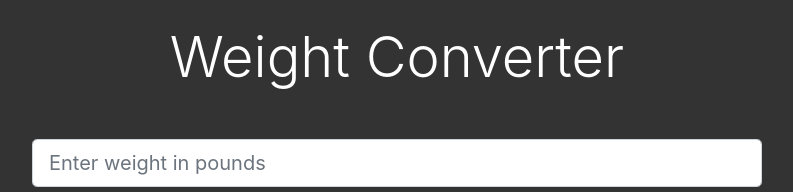
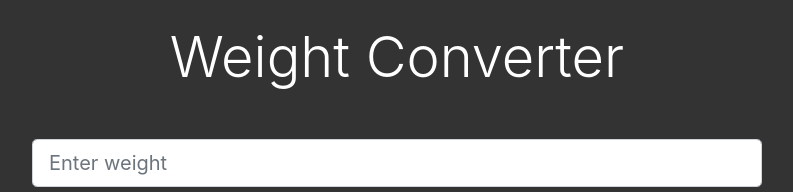
Before and after one commit to boburwebdev/js-projects, a plain HTML site: page weight-converter/index.html in a window 1280 px wide. Shown: the top 192 px of the page, without its empty margins (243-1036 px from the left). Drawn offline with nearby package versions, Linux system fonts and the light colour scheme.

Commit message:
small bugfix

```diff
--- a/weight-converter/index.html
+++ b/weight-converter/index.html
@@ -19,7 +19,7 @@
                         class="form-control form-control-lg mb-2"
                         id="input-weight"
                         type="number"
-                        placeholder="Enter weight in pounds" />
+                        placeholder="Enter weight" />
 
                     <select class="custom-select" id="select-weight">
                         <option selected>Choose weight type</option>
```
